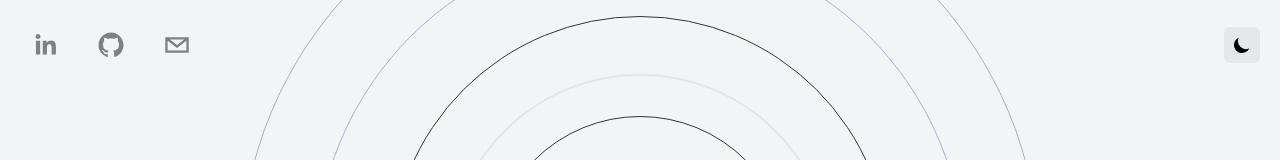
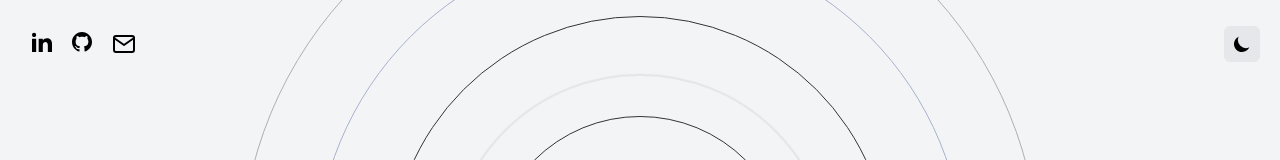
Before and after one commit to jmdc89/NextJSPortfoliov2, a Next.js app: page / in a window 1280 px wide. Shown: the top 160 px of the page. Built offline with nearby package versions, Linux system fonts and the light colour scheme.

Commit message:
Update Header.js
hydration fix - svg icons

```diff
--- a/sections/Header.js
+++ b/sections/Header.js
@@ -55,7 +55,7 @@
 
       <motion.div
         // className="flex flex-row items-center justify-start"
-        className="flex gap-4"
+        className="flex gap-5 p-3"
         initial={{
           x: -500,
           opacity: 0,
@@ -72,24 +72,34 @@
         >
 
         {/* Social Icons */}
-        <SocialIcon
-        url="https://www.linkedin.com/in/jos%C3%A9-manuel-dom%C3%ADnguez-425b1b113/"
-        fgColor={ theme === 'light' ? "black" : "gray" }
-        bgColor="transparent"
-        />
 
-        <SocialIcon
-        url="https://github.com/jmdc89"
-        fgColor={ theme === 'light' ? "black" : "gray" }
-        bgColor="transparent"
-        />
+        <svg
+            xmlns="http://www.w3.org/2000/svg"
+            className="h-5 w-5 fill-black dark:fill-gray-400"
+            fill="currentColor"
+            viewBox="0 0 24 24">
+            <path
+              d="M4.98 3.5c0 1.381-1.11 2.5-2.48 2.5s-2.48-1.119-2.48-2.5c0-1.38 1.11-2.5 2.48-2.5s2.48 1.12 2.48 2.5zm.02 4.5h-5v16h5v-16zm7.982 0h-4.968v16h4.969v-8.399c0-4.67 6.029-5.052 6.029 0v8.399h4.988v-10.131c0-7.88-8.922-7.593-11.018-3.714v-2.155z" />
+        </svg>
 
-        <SocialIcon
-        className="cursor-pointer"
-        network="email"
-        fgColor={ theme === 'light' ? "black" : "gray" }
-        bgColor="transparent"
-        />
+        <svg
+          xmlns="http://www.w3.org/2000/svg"
+          className="h-5 w-5 fill-black dark:fill-gray-400"
+          fill="currentColor"
+          viewBox="0 0 24 24">
+          <path
+            d="M12 0c-6.626 0-12 5.373-12 12 0 5.302 3.438 9.8 8.207 11.387.599.111.793-.261.793-.577v-2.234c-3.338.726-4.033-1.416-4.033-1.416-.546-1.387-1.333-1.756-1.333-1.756-1.089-.745.083-.729.083-.729 1.205.084 1.839 1.237 1.839 1.237 1.07 1.834 2.807 1.304 3.492.997.107-.775.418-1.305.762-1.604-2.665-.305-5.467-1.334-5.467-5.931 0-1.311.469-2.381 1.236-3.221-.124-.303-.535-1.524.117-3.176 0 0 1.008-.322 3.301 1.23.957-.266 1.983-.399 3.003-.404 1.02.005 2.047.138 3.006.404 2.291-1.552 3.297-1.23 3.297-1.23.653 1.653.242 2.874.118 3.176.77.84 1.235 1.911 1.235 3.221 0 4.609-2.807 5.624-5.479 5.921.43.372.823 1.102.823 2.222v3.293c0 .319.192.694.801.576 4.765-1.589 8.199-6.086 8.199-11.386 0-6.627-5.373-12-12-12z" />
+        </svg>
+
+        <svg
+          className="h-6 w-6 text-black dark:text-gray-400"
+          viewBox="0 0 24 24"  fill="none"
+          stroke="currentColor"  strokeWidth="2"
+          strokeLinecap="round"
+          strokeLinejoin="round">
+          <path
+            d="M4 4h16c1.1 0 2 .9 2 2v12c0 1.1-.9 2-2 2H4c-1.1 0-2-.9-2-2V6c0-1.1.9-2 2-2z" />  <polyline points="22,6 12,13 2,6" />
+        </svg>
 
       </motion.div>
 
```
